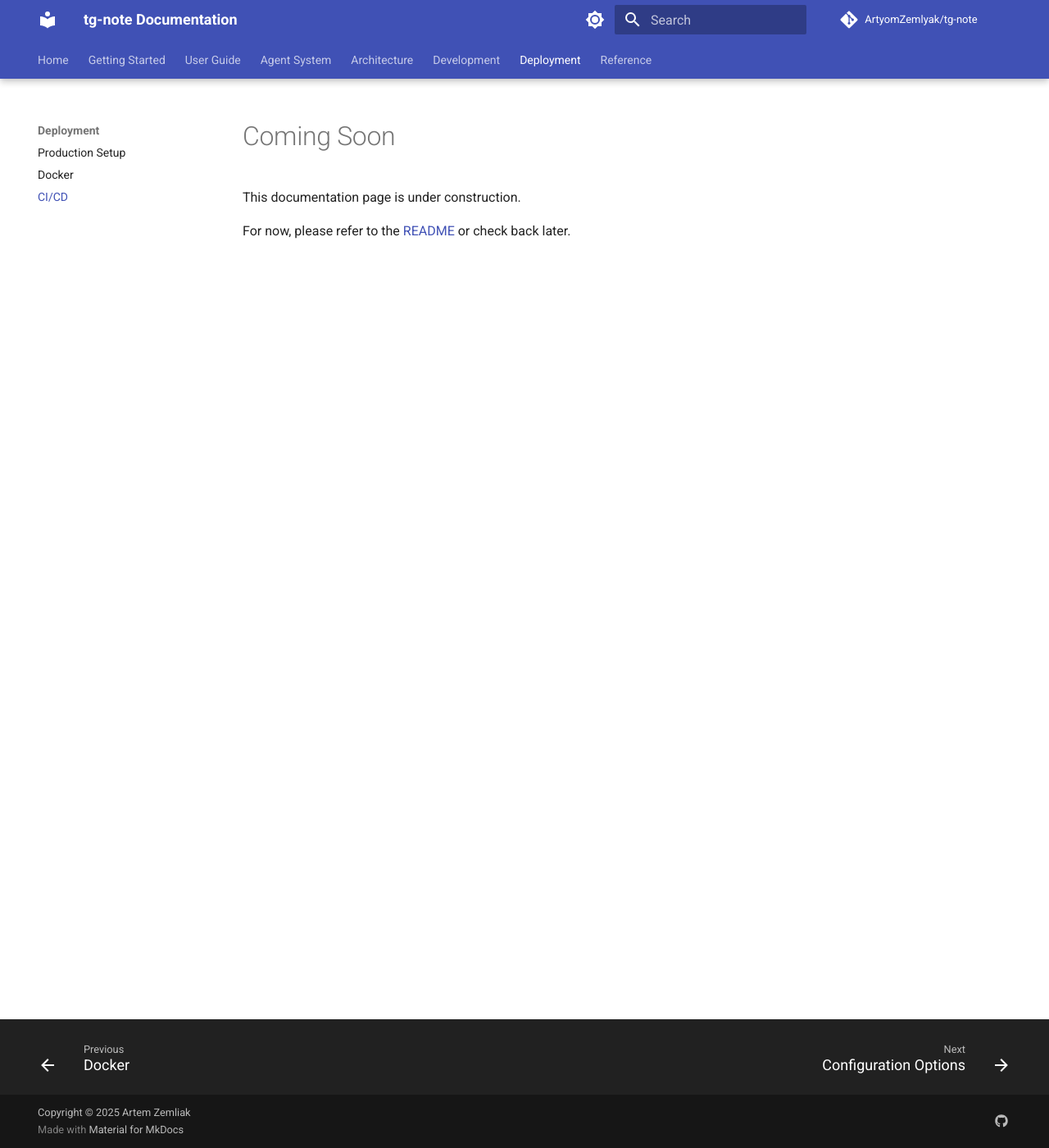
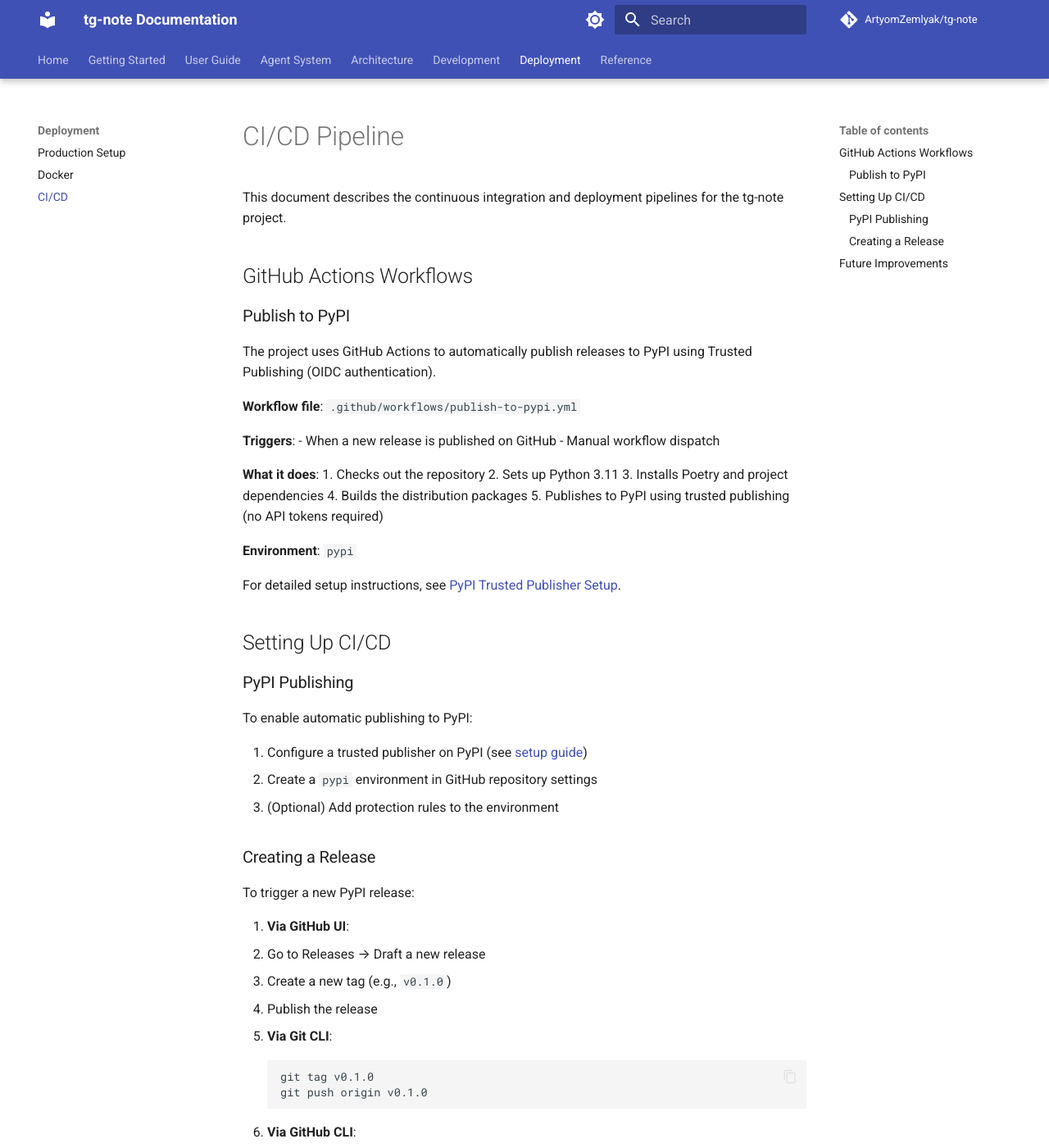
Before and after one commit to ArtyomZemlyak/tg-note, an MkDocs documentation site: the page built from docs_site/deployment/cicd.md, in a window 1280 px wide and 1400 px high. Shown: the whole window at 82% size. Built offline with MkDocs 1.6.1 and Material for MkDocs 9.7.7, drawn with Linux system fonts in a browser that asks for light colours; comment, search, counter and statistics services are not loaded; the version menu is left out; some of the changed text lies outside the part shown.

Commit message:
Configure PyPI publishing with trusted publishers
Co-authored-by: artyom.zemlyak <artyom.zemlyak@gmail.com>

````diff
--- a/docs_site/deployment/cicd.md
+++ b/docs_site/deployment/cicd.md
@@ -1,5 +1,68 @@
-# Coming Soon
+# CI/CD Pipeline
 
-This documentation page is under construction.
+This document describes the continuous integration and deployment pipelines for the tg-note project.
 
-For now, please refer to the [README](https://github.com/ArtyomZemlyak/tg-note) or check back later.
+## GitHub Actions Workflows
+
+### Publish to PyPI
+
+The project uses GitHub Actions to automatically publish releases to PyPI using Trusted Publishing (OIDC authentication).
+
+**Workflow file**: `.github/workflows/publish-to-pypi.yml`
+
+**Triggers**:
+- When a new release is published on GitHub
+- Manual workflow dispatch
+
+**What it does**:
+1. Checks out the repository
+2. Sets up Python 3.11
+3. Installs Poetry and project dependencies
+4. Builds the distribution packages
+5. Publishes to PyPI using trusted publishing (no API tokens required)
+
+**Environment**: `pypi`
+
+For detailed setup instructions, see [PyPI Trusted Publisher Setup](pypi-trusted-publisher-setup.md).
+
+## Setting Up CI/CD
+
+### PyPI Publishing
+
+To enable automatic publishing to PyPI:
+
+1. Configure a trusted publisher on PyPI (see [setup guide](pypi-trusted-publisher-setup.md))
+2. Create a `pypi` environment in GitHub repository settings
+3. (Optional) Add protection rules to the environment
+
+### Creating a Release
+
+To trigger a new PyPI release:
+
+1. **Via GitHub UI**:
+   - Go to Releases → Draft a new release
+   - Create a new tag (e.g., `v0.1.0`)
+   - Publish the release
+
+2. **Via Git CLI**:
+   ```bash
+   git tag v0.1.0
+   git push origin v0.1.0
+   ```
+
+3. **Via GitHub CLI**:
+   ```bash
+   gh release create v0.1.0 --title "Release v0.1.0" --notes "Release notes here"
+   ```
+
+The workflow will automatically build and publish the package to PyPI.
+
+## Future Improvements
+
+Potential additions to the CI/CD pipeline:
+
+- Automated testing on pull requests
+- Code quality checks (linting, type checking)
+- Documentation deployment
+- Docker image building and publishing
+- Automated changelog generation
````
Also changed, not shown: PYPI_SETUP.md (added, +68 -0 lines), docs_site/deployment/pypi-trusted-publisher-setup.md (added, +131 -0 lines), 1 other file.
